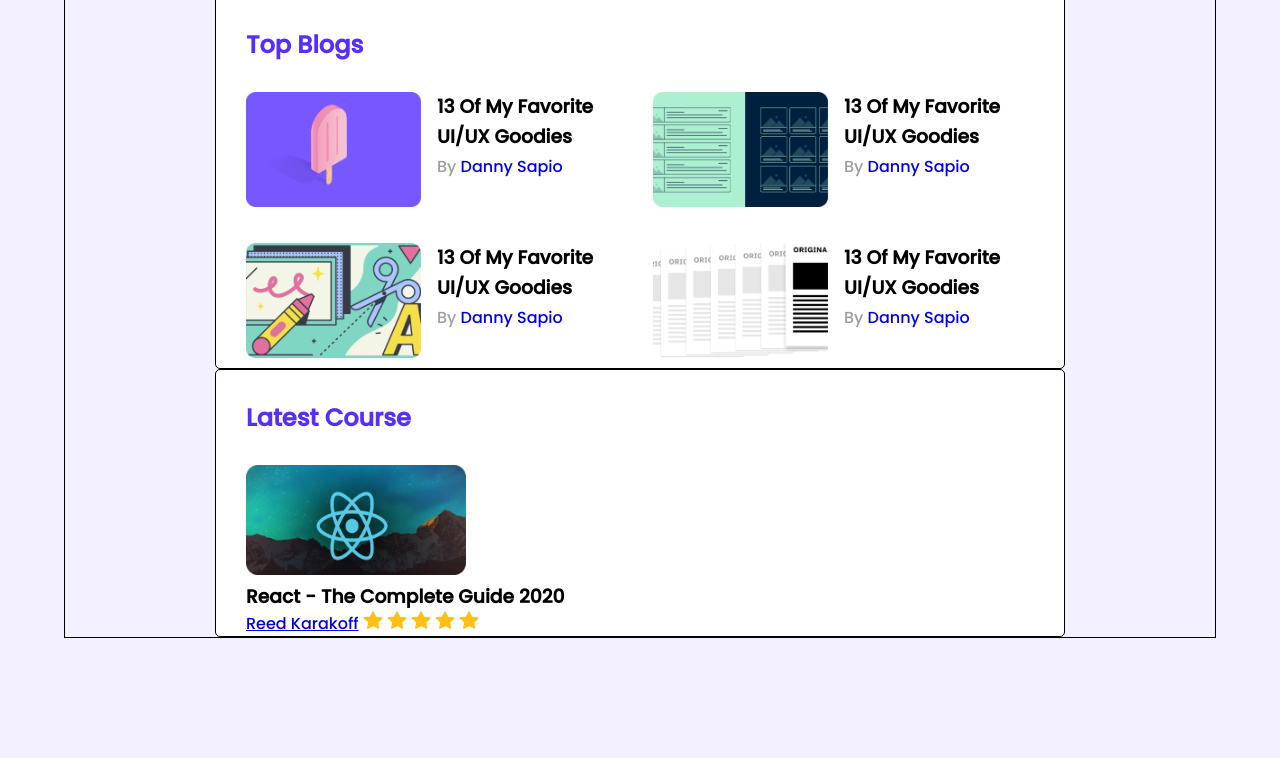
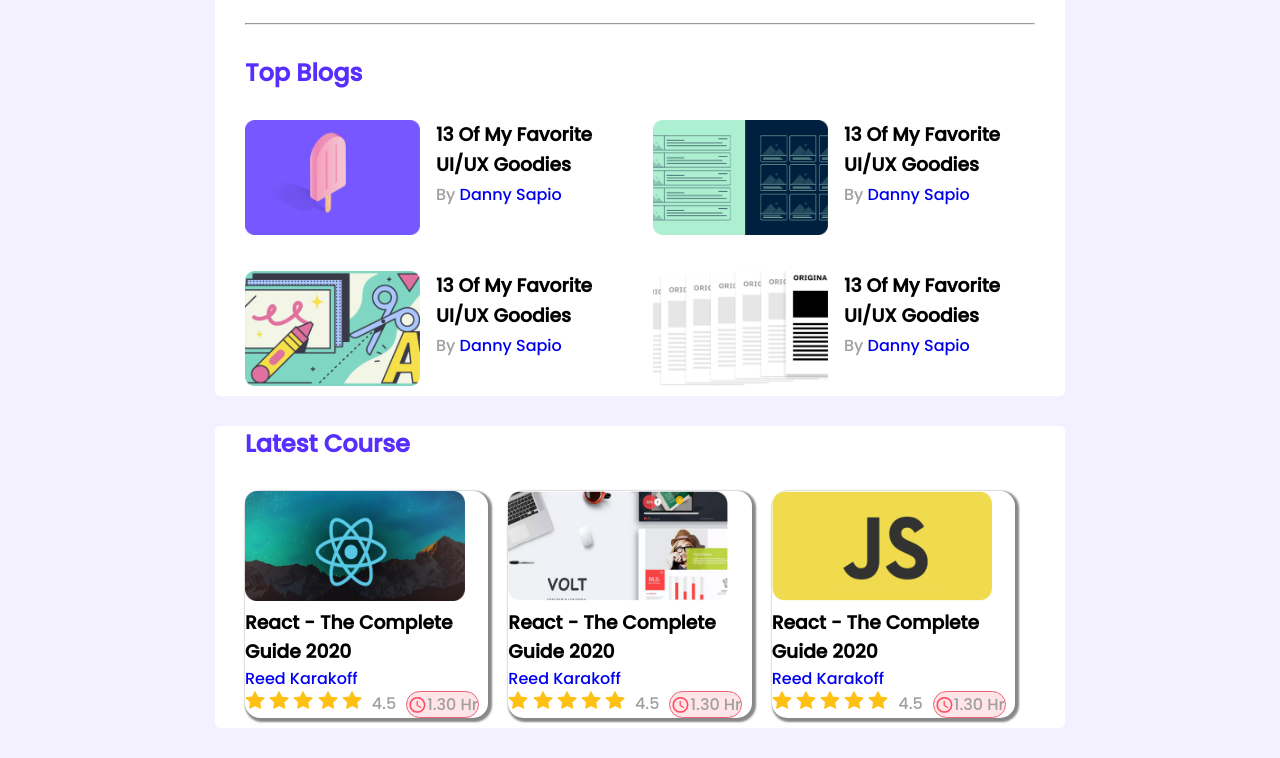
Before and after one commit to shakilhassanBD/resposive, a plain HTML site: page index.html in a window 1280 px wide. Shown: the part 432-1190 px from the top of the page. Before the commit the page ends 1070 px from the top, so only its background shows below. Drawn offline with Linux system fonts and the light colour scheme.

Commit message:
without responsive website ok

```diff
--- a/index.html
+++ b/index.html
@@ -31,6 +31,7 @@
             <a href="#">home</a>
             <a href="#">about</a>
             <a href="#">work</a>
+
             <div class="profile-pic">
                 <img src="./images/icons/profile.png" alt="">
             </div>
@@ -130,28 +131,91 @@
                 </div>
             </div>
         </section>
-
+    </main>
         <!-- -------------------main section-1 end here -->
 
-    </main>
     <section class="course-container">
         <div class="course-title">
             <h2>latest course</h2>
         </div>
-        <div class="course">
+        <div class="latest-course">
+            <div class="single-course">
                 <div class="course-thumbnail">
                     <img src="./images/courses/course-1.png" alt="">
                 </div>
                 <div class="course-details">
                     <h3>React - The Complete guide 2020</h3>
+                    <a href="#">reed karakoff</a>
                 </div>
-            <a href="#">reed karakoff</a>
+                <div class="course-info">
+                    <div class="course-icon">
                         <img class="star-icon" src="./images/icons/star.png" alt="">
                         <img class="star-icon" src="./images/icons/star.png" alt="">
                         <img class="star-icon" src="./images/icons/star.png" alt="">
                         <img class="star-icon" src="./images/icons/star.png" alt="">
+                        <img class="star-icon empty" src="./images/icons/star.png" alt="">
+                    </div>
+                    <div class="rating">
+                        <span>4.5</span>
+                    </div>
+                    <div class="duration">
+                       <img class="clock" src="./images/icons/clock.png" alt=""><span> 1.30 hr</span>
+                    </div>
+                </div>
+
+            </div>
+            <div class="single-course">
+                <div class="course-thumbnail">
+                    <img src="./images/courses/course-2.png" alt="">
+                </div>
+                <div class="course-details">
+                    <h3>React - The Complete guide 2020</h3>
+                    <a href="#">reed karakoff</a>
+                </div>
+                <div class="course-info">
+                    <div class="course-icon">
                         <img class="star-icon" src="./images/icons/star.png" alt="">
+                        <img class="star-icon" src="./images/icons/star.png" alt="">
+                        <img class="star-icon" src="./images/icons/star.png" alt="">
+                        <img class="star-icon" src="./images/icons/star.png" alt="">
+                        <img class="star-icon empty" src="./images/icons/star.png" alt="">
                     </div>
+                    <div class="rating">
+                        <span>4.5</span>
+                    </div>
+                    <div class="duration">
+                       <img class="clock" src="./images/icons/clock.png" alt=""><span> 1.30 hr</span>
+                    </div>
+                </div>
+
+            </div>
+            <div class="single-course">
+                <div class="course-thumbnail">
+                    <img src="./images/courses/course-3.png" alt="">
+                </div>
+                <div class="course-details">
+                    <h3>React - The Complete guide 2020</h3>
+                    <a href="#">reed karakoff</a>
+                </div>
+                <div class="course-info">
+                    <div class="course-icon">
+                        <img class="star-icon" src="./images/icons/star.png" alt="">
+                        <img class="star-icon" src="./images/icons/star.png" alt="">
+                        <img class="star-icon" src="./images/icons/star.png" alt="">
+                        <img class="star-icon" src="./images/icons/star.png" alt="">
+                        <img class="star-icon empty" src="./images/icons/star.png" alt="">
+                    </div>
+                    <div class="rating">
+                        <span>4.5</span>
+                    </div>
+                    <div class="duration">
+                       <img class="clock" src="./images/icons/clock.png" alt=""><span> 1.30 hr</span>
+                    </div>
+                </div>
+
+            </div>
+
+
         </div>
     </section>
 </body>
--- a/style/index.css
+++ b/style/index.css
@@ -7,17 +7,32 @@
 }
 
 body {
-    width: 90%;
+    width: 80%;
     height: auto;
-    border: 1px solid black;
+    /* border: 1px solid black; */
     margin: 0 auto;
     background-color: #F3F1FF;
+}
+
+/* -----------------------common style----------------- */
+a {
+    text-decoration: none;
+}
+
+a:hover {
+    text-decoration: underline;
+    color: tomato;
+}
+
+.player-list img:hover {
+    border: 4px solid rgb(11, 188, 241);
+    border-radius: 100%;
 }
 
 header {
     width: 100%;
     height: 12vh;
-    border: 1px solid black;
+    /* border: 1px solid black; */
     background-color: #562EFF;
     display: flex;
     align-items: center;
@@ -52,11 +67,11 @@
     height: auto;
     background-color: white;
     border-radius: 5px;
-    border: 1px solid black;
+    /* border: 1px solid black; */
     display: flex;
     flex-direction: column;
     justify-content: center;
-    margin: 0 auto;
+    margin: 30px auto 0;
     padding: 0 30px;
 }
 
@@ -66,7 +81,8 @@
 }
 
 .players-title,
-.blog-title, .course-title {
+.blog-title,
+.course-title {
     color: #562EFF;
     margin: 30px 0;
 }
@@ -77,8 +93,6 @@
     justify-content: space-around;
     grid-gap: 20px;
 }
-
-.player {}
 
 .horizontal-line {
     width: 100%;
@@ -107,24 +121,62 @@
     color: #9F9F9F;
 }
 
-.blog-details a{
+.blog-details a {
     text-decoration: none;
 }
 
-.course-container{
+.course-container {
     width: 850px;
     height: auto;
     background-color: white;
     border-radius: 5px;
-    border: 1px solid black;
-    margin: 0 auto;
-    padding: 0 30px;
+    /* border: 1px solid black; */
+    margin: 30px auto;
+    padding: 0 30px 10px;
+
 }
-.course-thumbnail img{
+
+.latest-course {
+    display: flex;
+    flex-direction: row;
+}
+
+.single-course {
+    /* border: 1px solid black; */
+    margin-right: 20px;
+    border-radius: 15px;
+    box-shadow: 2px 2px 2px 2px #888888;
+}
+
+.course-thumbnail img {
     width: 220px;
     height: 110px;
 }
-.star-icon{
+
+.course-info {
+    display: flex;
+    flex-direction: row;
+    gap: 10px;
+    align-content: center;
+}
+
+.star-icon {
     width: 20px;
     height: auto;
 }
+
+.duration {
+    background-color: #FFE4E8;
+    display: inline-block;
+    border-radius: 40px;
+    border: 1px solid #ee6176;
+    text-align: center;
+    display: flex;
+    align-items: center;
+}
+
+.clock {
+    width: 20px;
+    height: 20px;
+
+}
```
Lines whose indentation alone changed are shown as unchanged.
